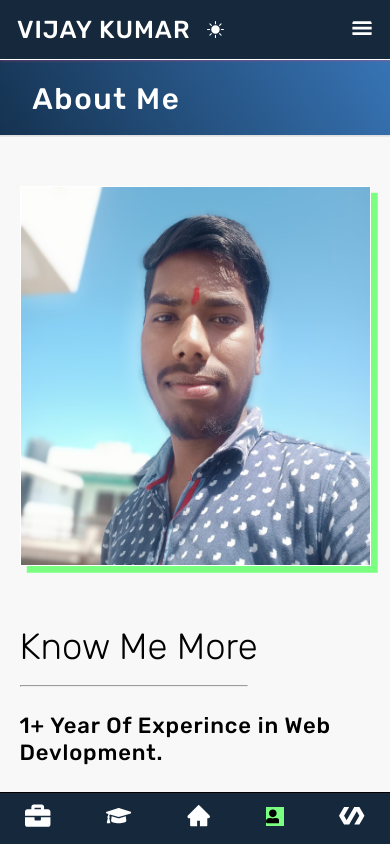
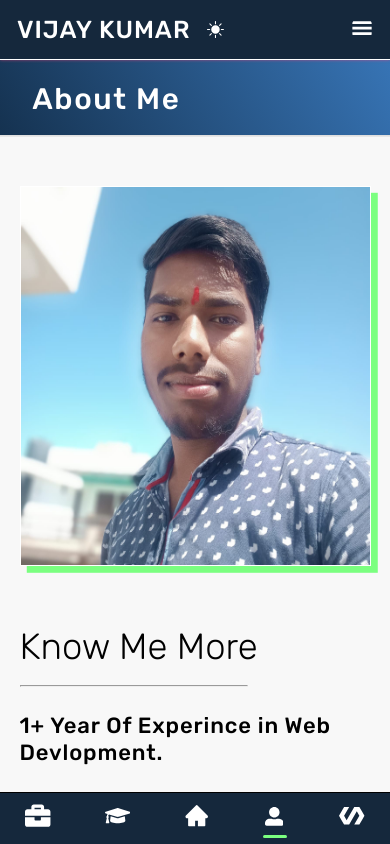
Before and after one commit to Vijaykumar308/portfolio, a React (Create React App) app: page /about in a window 390 px wide. Shown: the top 844 px of the page. Built offline with nearby package versions, Linux system fonts and the light colour scheme; the HTML template or start-up script is replaced by a standard one.

Commit message:
mobileNavBar Styling

```diff
--- a/src/Components/MobileNavbar/mobileNav.css
+++ b/src/Components/MobileNavbar/mobileNav.css
@@ -10,6 +10,7 @@
 }
 .menuIcons.aboutMeIcon{
     font-size: 2.2rem;
+    margin: 0 2px;
 }
 .sidebarmobilenav{
     font-size: 2.5rem;
@@ -27,3 +28,14 @@
     border-top: 1px solid var(--black-and-white-color);
     bottom: 0;
 }
+
+.active::before{
+    content: '';
+    position: absolute;
+    display: block;
+    width: 24px;
+    height: 3px;
+    bottom: 6px;
+    border-radius: 5rem;
+    background-color: var(--secondary-color-100);
+}
--- a/src/Components/Sidebar/sidebar.css
+++ b/src/Components/Sidebar/sidebar.css
@@ -37,16 +37,12 @@
     margin-left: 1.2rem;
 
 }
-.active > *{
+.active > li{
     background-color: var(--secondary-color-100);
-    color: #000;
     border-radius: 0;
     border-right: 5px solid var(--secondary-color-100);
 }
-.active > * > *{
-    color: #000;
-}
-.active > *:hover{
+.active > li > *{
     color: #000;
 }
 .sidebarListItem:hover{
```
